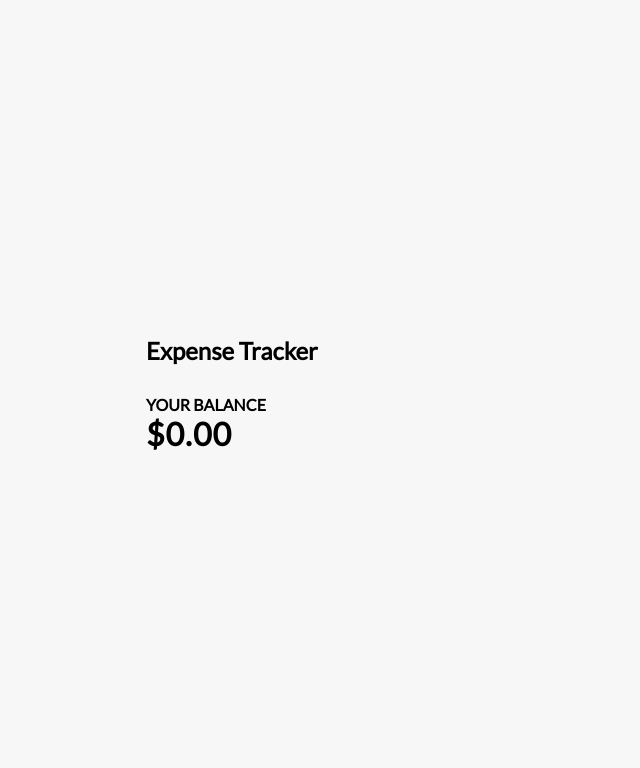
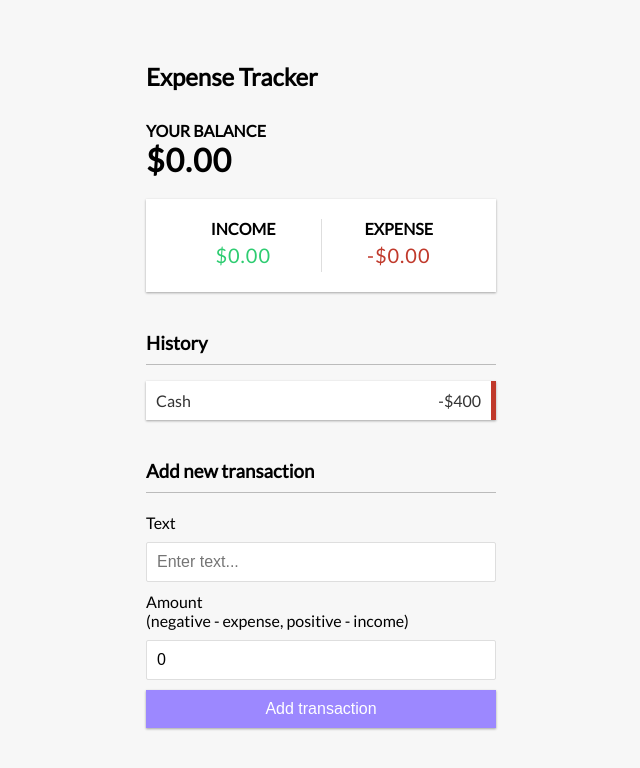
Before and after one commit to Malakai86/expense-tracker-react, a React (Create React App) app: page / in a window 1280 px wide. Shown: the top 768 px of the page, without its empty margins (319-959 px from the left). Built offline with nearby package versions, Linux system fonts and the light colour scheme.

Commit message:
New components added and useState imported into AddTransaction component

```diff
--- a/src/App.js
+++ b/src/App.js
@@ -1,6 +1,9 @@
 import React from 'react';
 import { Header } from './components/Header';
 import { Balance } from './components/Balance';
+import { IncomeExpenses } from './components/IncomeExpenses';
+import { TransactionList } from './components/TransactionList';
+import { AddTransaction } from './components/AddTransaction';
 import './App.css';
 
 function App() {
@@ -9,6 +12,9 @@
       <Header />
       <div className="container">
     <Balance />
+    <IncomeExpenses />
+    <TransactionList />
+    <AddTransaction />
       </div>
     </div>
   );
--- /dev/null
+++ b/src/components/AddTransaction.js
@@ -0,0 +1,28 @@
+import React, { useState } from 'react'
+
+export const AddTransaction = () => {
+    const [text, setText] = useState('');
+    const [amount, setAmount] = useState(0);
+
+    return (
+        <>
+        <h3>Add new transaction</h3>
+        <form>
+          <div className="form-control">
+            <label htmlFor="text">Text</label>
+            <input type="text" value={text} onChange={(e) => setText(e.target.value)} placeholder="Enter text..." />
+          </div>
+          <div class="form-control">
+            <label fhtmlForor="amount"
+              >Amount <br />
+              (negative - expense, positive - income)
+              </label>
+            <input type="number" value={amount} onChange={(e) => setAmount(e.target.value)} placeholder="Enter amount..." />
+          </div>
+          <button className="btn">Add transaction</button>
+        </form>
+        </>
+    )
+}
+
+export default AddTransaction;
--- a/src/components/Balance.js
+++ b/src/components/Balance.js
@@ -4,7 +4,7 @@
     return (
         <>
             <h4>Your Balance</h4>
-            <h1 id="balance">$0.00</h1>
+            <h1>$0.00</h1>
         </>
     )
 }
--- /dev/null
+++ b/src/components/IncomeExpenses.js
@@ -0,0 +1,19 @@
+import React from 'react'
+
+export const IncomeExpenses = () => {
+    return (
+        <div className="inc-exp-container">
+            <div>
+                <h4>Income</h4>
+                <p className="money plus">$0.00</p>
+            </div>
+            <div>
+                <h4>Expense</h4>
+                <p className="money minus">-$0.00</p>
+            </div>
+
+        </div>
+    )
+}
+
+export default IncomeExpenses;
--- /dev/null
+++ b/src/components/TransactionList.js
@@ -0,0 +1,16 @@
+import React from 'react'
+
+export const TransactionList = () => {
+    return (
+        <>
+        <h3>History</h3>
+        <ul className="list">
+            <li className="minus">
+                Cash<span>-$400</span><button className="delete-btn">x</button>
+            </li>
+        </ul>
+        </>
+    )
+}
+
+export default TransactionList;
```
